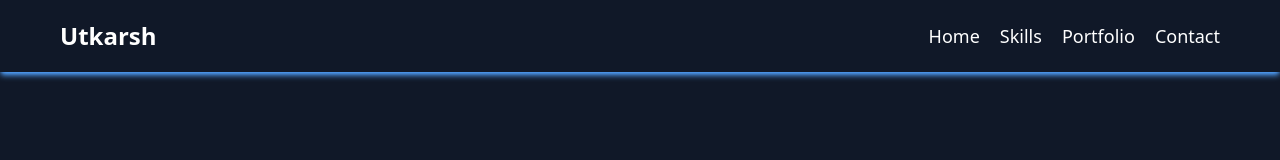
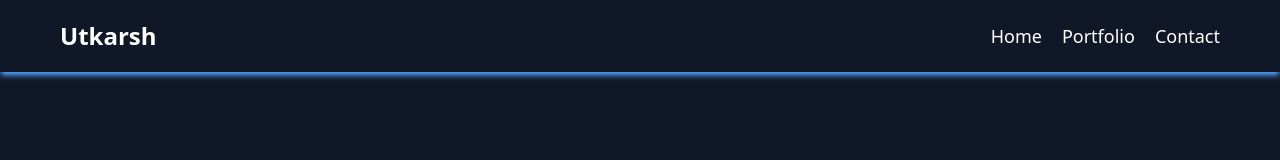
Before and after one commit to utkarsh2004git/portfolio-intern, a React (Vite) app: page / in a window 1280 px wide. Shown: the top 160 px of the page. Built offline with nearby package versions, Linux system fonts and the light colour scheme.

Commit message:
updated Header

```diff
--- a/src/components/Header.jsx
+++ b/src/components/Header.jsx
@@ -1,8 +1,8 @@
 import { useState } from "react";
-import { HiMenu } from "react-icons/hi";
+// import { HiMenu } from "react-icons/hi";
 import { IoClose } from "react-icons/io5";
 import { motion, AnimatePresence } from "framer-motion";
-import { div } from "framer-motion/client";
+import { RiMenu3Line } from "react-icons/ri";
 
 const Header = () => {
     const [menuOpen, setMenuOpen] = useState(false);
@@ -18,8 +18,8 @@ const Header = () => {
                 {/* Desktop Menu */}
                 <nav className="hidden md:flex space-x-5 text-lg">
                     <a href="#home" className="hover:text-gray-300 hover:underline">Home</a>
-                    <a href="#skills" className="hover:text-gray-300 hover:underline">Skills</a>
-                    <a href="#projects" className="hover:text-gray-300 hover:underline">Portfolio</a>
+                    {/* <a href="#skills" className="hover:text-gray-300 hover:underline">Skills</a> */}
+                    <a href="#portfolio" className="hover:text-gray-300 hover:underline">Portfolio</a>
                     <a href="#contact" className="hover:text-gray-300 hover:underline">Contact</a>
                 </nav>
 
@@ -29,7 +29,7 @@ const Header = () => {
                     onClick={() => setMenuOpen(!menuOpen)}
                     whileTap={{ scale: 0.8 }} // Click effect
                 >
-                    {menuOpen ? <IoClose size={30} /> : <HiMenu size={30} />}
+                    {menuOpen ? <IoClose size={30} /> : <RiMenu3Line size={30} />}
                 </motion.button>
             </div>
 
@@ -51,8 +51,8 @@ const Header = () => {
                                 <IoClose size={30} />
                             </button>
                             <a href="#home" className="block py-2 hover:text-gray-300" onClick={()=>setMenuOpen(false)}>Home</a>
-                            <a href="#skills" onClick={()=>setMenuOpen(false)} className="block py-2 hover:text-gray-300" >Skills</a>
-                            <a href="#projects" className="block py-2 hover:text-gray-300" onClick={()=>setMenuOpen(false)} >Portfolio</a>
+                            {/* <a href="#skills" onClick={()=>setMenuOpen(false)} className="block py-2 hover:text-gray-300" >Skills</a> */}
+                            <a href="#portfolio" className="block py-2 hover:text-gray-300" onClick={()=>setMenuOpen(false)} >Portfolio</a>
                             <a href="#contact" className="block py-2 hover:text-gray-300" onClick={()=>setMenuOpen(false)} >Contact</a>
                         </motion.nav>
                     </div>
```
